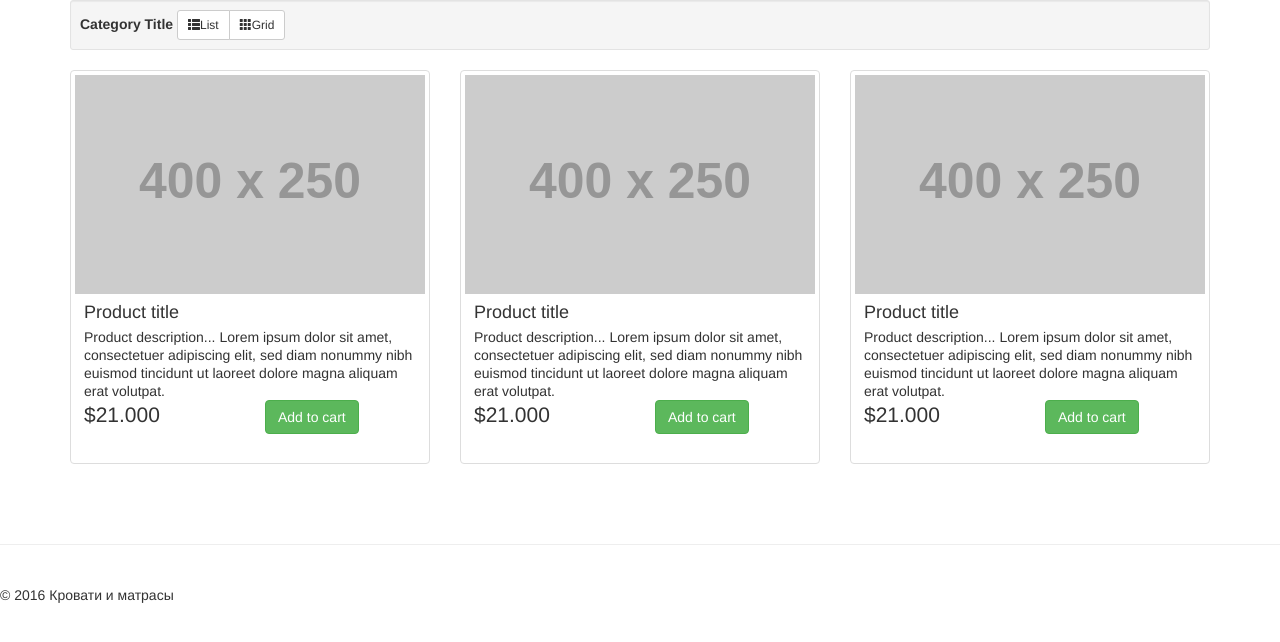
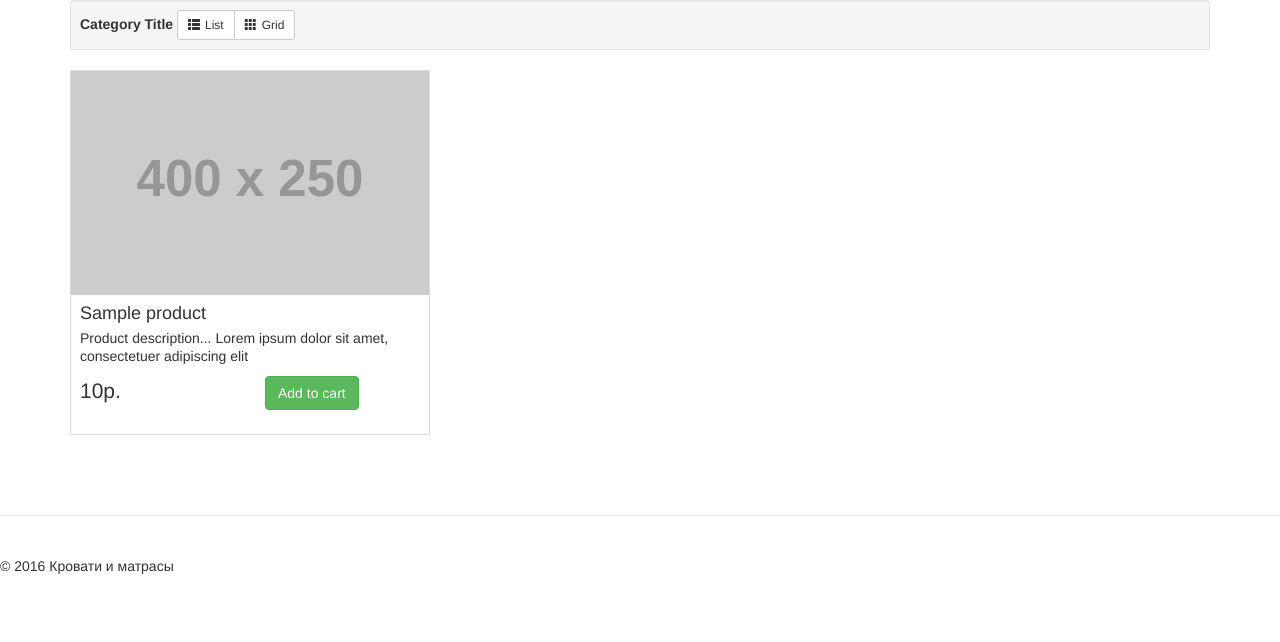
Before and after one commit to avethov/store, a Django app: template templates/catalogue/akcii.html in a window 1280 px wide. Shown: the part 72-714 px from the top of the page. Run offline with Django 3.2, Linux system fonts and the light colour scheme; the template is opened without the code that fills it: most values are stand-ins (such as "Sample title", 1, 10 or a date in 2020); grey boxes labelled with a size stand in for pictures from a placeholder-image service; some libraries are stand-ins or nearby versions.

Commit message:
Merge remote-tracking branch 'origin/master'

```diff
--- a/apps/catalogue/models.py
+++ b/apps/catalogue/models.py
@@ -37,7 +37,7 @@ STATUS_CHOICES = (
 class ProductItem(models.Model):
     name = models.CharField(u"Название", max_length=256)
     description = models.TextField(u"Описание", blank=True)
-    price = models.DecimalField(u"Цена", max_digits=6, decimal_places=2)
+    price = models.DecimalField(u"Цена", max_digits=6, decimal_places=0)
     product_type = models.ForeignKey(
         'catalogue.ProductType',
         on_delete=models.CASCADE,
@@ -51,10 +51,10 @@ class ProductItem(models.Model):
         'catalogue.OptionGroup',
         verbose_name=u"Доступные опции"
         )
-    recommended_products = models.ManyToManyField(
+    '''recommended_products = models.ManyToManyField(
         'catalogue.ProductItem',
         verbose_name=u"Рекомендации"
-        )
+        )'''
     rating = models.FloatField(u"Рейтинг", default=0)
     date_created = models.DateTimeField(
         u"Создан",
--- a/templates/catalogue/akcii.html
+++ b/templates/catalogue/akcii.html
@@ -1,6 +1,65 @@
 {% extends "catalogue/layout.html" %}
 
 {% block detail %}
+    <style type="text/css">
+    .glyphicon { margin-right:5px; }
+    .thumbnail
+    {
+        margin-bottom: 20px;
+        padding: 0px;
+        -webkit-border-radius: 0px;
+        -moz-border-radius: 0px;
+        border-radius: 0px;
+    }
+
+    .item.list-group-item
+    {
+        float: none;
+        width: 100%;
+        background-color: #fff;
+        margin-bottom: 10px;
+    }
+    .item.list-group-item:nth-of-type(odd):hover,.item.list-group-item:hover
+    {
+        background: #428bca;
+    }
+
+    .item.list-group-item .list-group-image
+    {
+        margin-right: 10px;
+    }
+    .item.list-group-item .thumbnail
+    {
+        margin-bottom: 0px;
+    }
+    .item.list-group-item .caption
+    {
+        padding: 9px 9px 0px 9px;
+    }
+    .item.list-group-item:nth-of-type(odd)
+    {
+        background: #eeeeee;
+    }
+
+    .item.list-group-item:before, .item.list-group-item:after
+    {
+        display: table;
+        content: " ";
+    }
+
+    .item.list-group-item img
+    {
+        float: left;
+    }
+    .item.list-group-item:after
+    {
+        clear: both;
+    }
+    .list-group-item-text
+    {
+        margin: 0 0 11px;
+    }
+    </style>
     <div class="container">
         <div class="well well-sm">
             <strong>Category Title</strong>
@@ -10,20 +69,21 @@
                     class="glyphicon glyphicon-th"></span>Grid</a>
             </div>
         </div>
+        {% if products %}
             <div id="categories-list" class="row list-group">
+                {% for product in products %}
                     <div class="item  col-xs-4 col-lg-4">
                         <div class="thumbnail">
                             <img class="group list-group-image" src="http://placehold.it/400x250/000/fff" alt="" />
                             <div class="caption">
                                 <h4 class="group inner list-group-item-heading">
-                            Product title</h4>
+                                    {{ product.name }}</h4>
                                 <p class="group inner list-group-item-text">
-                            Product description... Lorem ipsum dolor sit amet, consectetuer adipiscing elit,
-                            sed diam nonummy nibh euismod tincidunt ut laoreet dolore magna aliquam erat volutpat.</p>
+                                    Product description... Lorem ipsum dolor sit amet, consectetuer adipiscing elit</p>
                                 <div class="row">
                                     <div class="col-xs-12 col-md-6">
                                         <p class="lead">
-                                    $21.000</p>
+                                            {{ product.price }}р.</p>
                                     </div>
                                     <div class="col-xs-12 col-md-6">
                                         <a class="btn btn-success" href="http://www.jquery2dotnet.com">Add to cart</a>
@@ -32,51 +92,16 @@
                             </div>
                         </div>
                     </div>
-
-
-
-            <div class="item  col-xs-4 col-lg-4">
-                <div class="thumbnail">
-                    <img class="group list-group-image" src="http://placehold.it/400x250/000/fff" alt="" />
-                    <div class="caption">
-                        <h4 class="group inner list-group-item-heading">
-                            Product title</h4>
-                        <p class="group inner list-group-item-text">
-                            Product description... Lorem ipsum dolor sit amet, consectetuer adipiscing elit,
-                            sed diam nonummy nibh euismod tincidunt ut laoreet dolore magna aliquam erat volutpat.</p>
-                        <div class="row">
-                            <div class="col-xs-12 col-md-6">
-                                <p class="lead">
-                                    $21.000</p>
+                {% endfor %}
             </div>
-                            <div class="col-xs-12 col-md-6">
-                                <a class="btn btn-success" href="http://www.jquery2dotnet.com">Add to cart</a>
+        {% endif %}
         </div>
     </div>
-                    </div>
-                </div>
-            </div>
-            <div class="item  col-xs-4 col-lg-4">
-                <div class="thumbnail">
-                    <img class="group list-group-image" src="http://placehold.it/400x250/000/fff" alt="" />
-                    <div class="caption">
-                        <h4 class="group inner list-group-item-heading">
-                            Product title</h4>
-                        <p class="group inner list-group-item-text">
-                            Product description... Lorem ipsum dolor sit amet, consectetuer adipiscing elit,
-                            sed diam nonummy nibh euismod tincidunt ut laoreet dolore magna aliquam erat volutpat.</p>
-                        <div class="row">
-                            <div class="col-xs-12 col-md-6">
-                                <p class="lead">
-                                    $21.000</p>
-                            </div>
-                            <div class="col-xs-12 col-md-6">
-                                <a class="btn btn-success" href="http://www.jquery2dotnet.com">Add to cart</a>
-                            </div>
-                        </div>
-                    </div>
-                </div>
-            </div>
-        </div>
-    </div>
+    <script type="text/javascript">
+            $(document).ready(function() {
+                $('#list').click(function(event){event.preventDefault();$('#categories-list .item').addClass('list-group-item');});
+                $('#grid').click(function(event){event.preventDefault();$('#categories-list .item').removeClass('list-group-item');$('#categories-list .item').addClass('grid-group-item');});
+            })(jQuery);
+    </script>
+
 {% endblock %}
```
Also changed, not shown: apps/catalogue/views.py (+9 -11 lines), static/js/myjs/list_grid_view.js (added, +7 -0 lines). Lines whose indentation alone changed are shown as unchanged.
